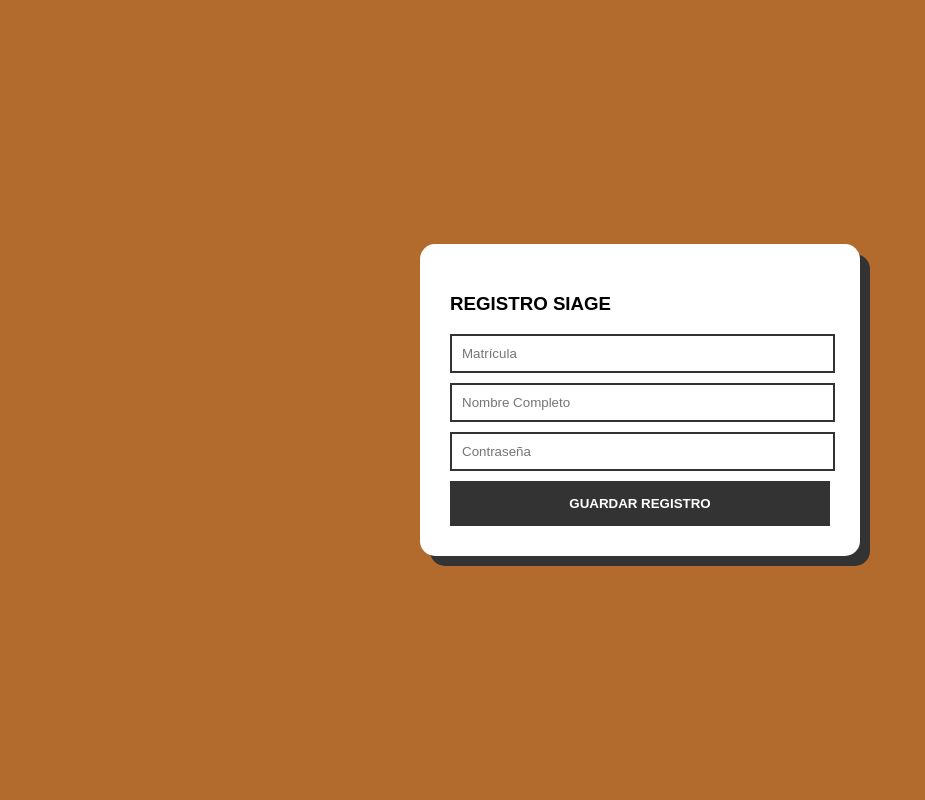
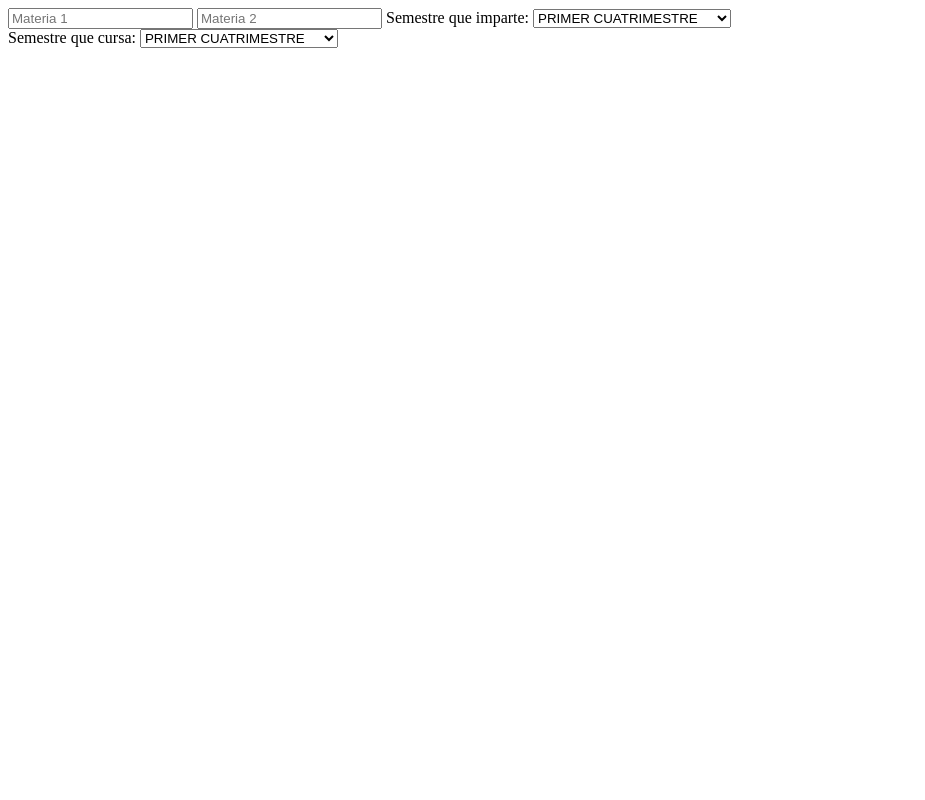
Before and after one commit to al222410831-tech/sistema-escolar-web, a Flask app: page /registro in a window 1280 px wide. Shown: the whole page, without its empty margins (0-925 px from the left). Run offline with Flask 3, Linux system fonts and the light colour scheme.

Commit message:
Semestres en letras y listas clasificadas

```diff
--- a/templates/registro.html
+++ b/templates/registro.html
@@ -1,42 +1,22 @@
-<!DOCTYPE html>
-<html>
-<head>
-    <title>Registro SIAGE</title>
-    <style>
-        body { background-color: #b36b2d; font-family: sans-serif; display: flex; justify-content: center; align-items: center; min-height: 100vh; margin: 0; }
-        .card { background: white; padding: 30px; border-radius: 15px; width: 380px; box-shadow: 10px 10px 0px #333; }
-        input { display: block; width: 95%; padding: 10px; margin: 10px 0; border: 2px solid #333; }
-        .seccion { display: none; background: #eee; padding: 10px; margin-top: 5px; border-radius: 5px; }
-        button { background: #333; color: white; width: 100%; padding: 15px; border: none; font-weight: bold; cursor: pointer; }
-    </style>
-    <script>
-        function ajustar() {
-            let m = document.getElementById('mat').value;
-            document.getElementById('sec_m').style.display = m.startsWith('111') ? 'block' : 'none';
-            document.getElementById('sec_a').style.display = m.startsWith('222') ? 'block' : 'none';
-        }
-    </script>
-</head>
-<body>
-    <div class="card">
-        <h3>REGISTRO SIAGE</h3>
-        <form action="/guardar_usuario" method="POST">
-            <input type="text" id="mat" name="matricula" placeholder="Matrícula" onkeyup="ajustar()" required>
-            <input type="text" name="nombre" placeholder="Nombre Completo" required>
-            <input type="password" name="password" placeholder="Contraseña" required>
-
 <div id="sec_m" class="seccion">
     <input type="text" name="materia1" placeholder="Materia 1">
     <input type="text" name="materia2" placeholder="Materia 2">
-                <input type="text" name="semestre_maestro" placeholder="Semestre que imparte">
+    <label>Semestre que imparte:</label>
+    <select name="semestre_maestro" required>
+        <option value="PRIMER CUATRIMESTRE">PRIMER CUATRIMESTRE</option>
+        <option value="SEGUNDO CUATRIMESTRE">SEGUNDO CUATRIMESTRE</option>
+        <option value="TERCER CUATRIMESTRE">TERCER CUATRIMESTRE</option>
+        <option value="DOCEAVO CUATRIMESTRE">DOCEAVO CUATRIMESTRE</option>
+    </select>
 </div>
 
 <div id="sec_a" class="seccion">
-                <input type="text" name="semestre_alumno" placeholder="Semestre que cursa">
+    <label>Semestre que cursa:</label>
+    <select name="semestre_alumno" required>
+        <option value="PRIMER CUATRIMESTRE">PRIMER CUATRIMESTRE</option>
+        <option value="SEGUNDO CUATRIMESTRE">SEGUNDO CUATRIMESTRE</option>
+        <option value="TERCER CUATRIMESTRE">TERCER CUATRIMESTRE</option>
+        <option value="CUARTO CUATRIMESTRE">CUARTO CUATRIMESTRE</option>
+        <option value="DOCEAVO CUATRIMESTRE">DOCEAVO CUATRIMESTRE</option>
+    </select>
 </div>
-
-            <button type="submit">GUARDAR REGISTRO</button>
-        </form>
-    </div>
-</body>
-</html>
```
Also changed, not shown: templates/usuarios.html (added, +29 -0 lines). Lines whose indentation alone changed are shown as unchanged.
